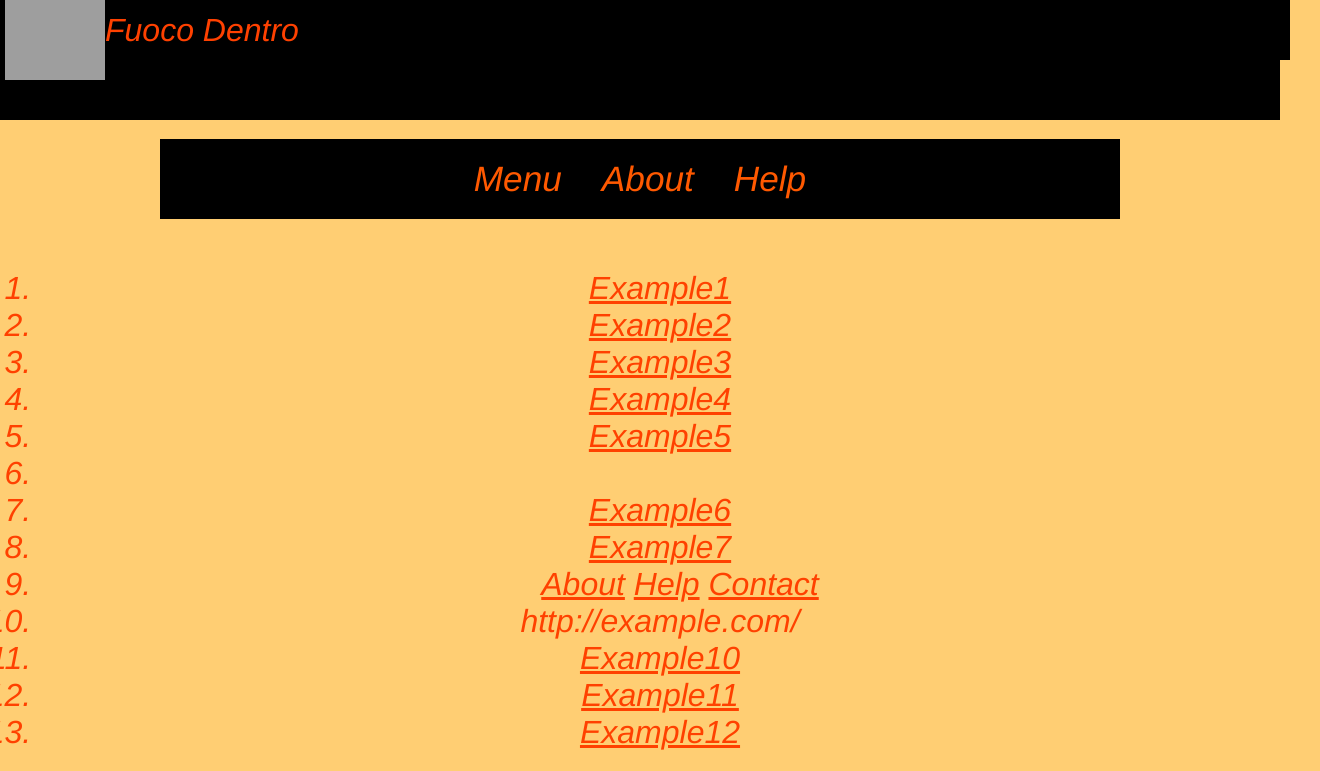
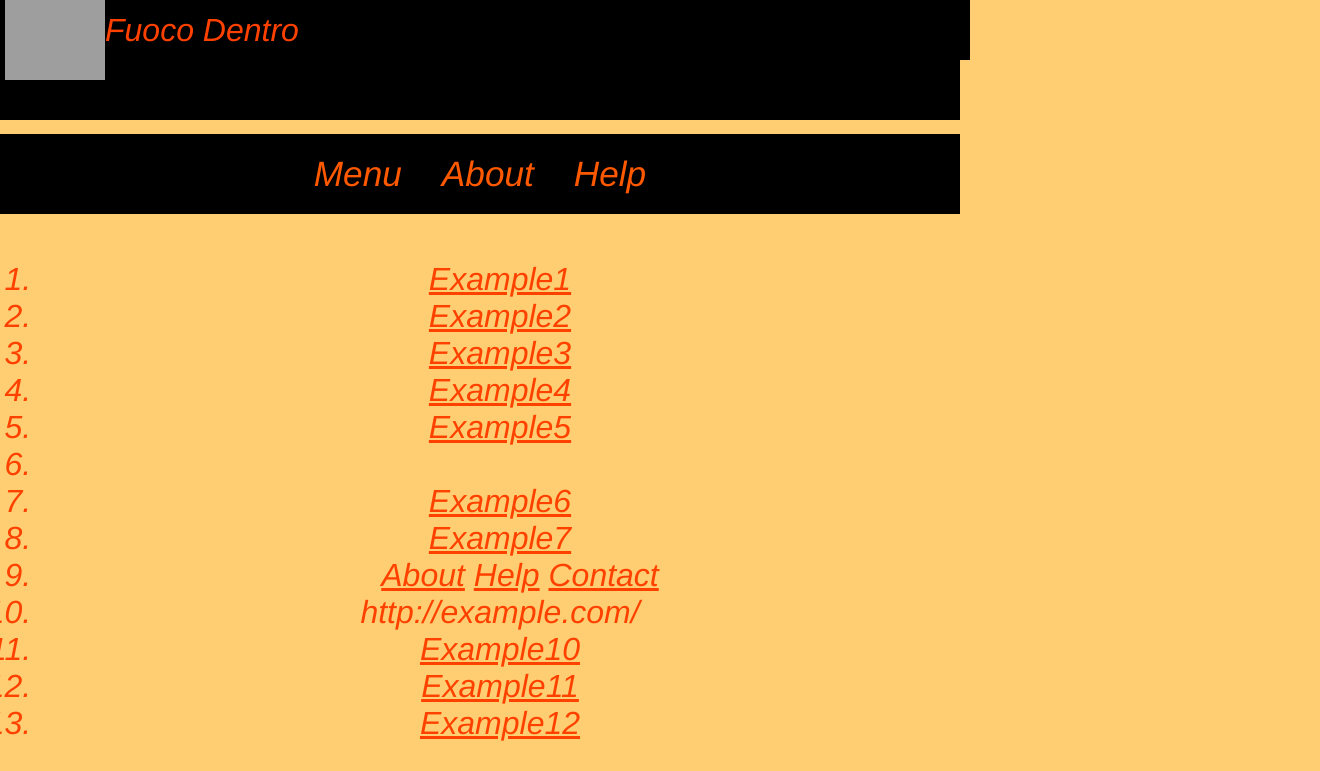
Before and after one commit to KoschavtcevDaniel/KoschavtcevDaniel3.github.io, a plain HTML site: page index.html in a window 1280 px wide. Shown: the top 771 px of the page, 1320 px wide, since content can reach past the window. Drawn offline with Linux system fonts and the light colour scheme; grey boxes are pictures that could not be loaded.

Commit message:
Update style.css

```diff
--- a/style.css
+++ b/style.css
@@ -3,6 +3,7 @@
   flex-direction: column;
   align-items: center;
   text-align: center;
+  max-width: 960px;
  }
 
 .body{
@@ -13,6 +14,7 @@
   font-size: xx-large;
   font-style: italic;
   background-color: #FFCE73;
+ max-width: 960px;
 }
 #hrefs{
   order: 1;
```
